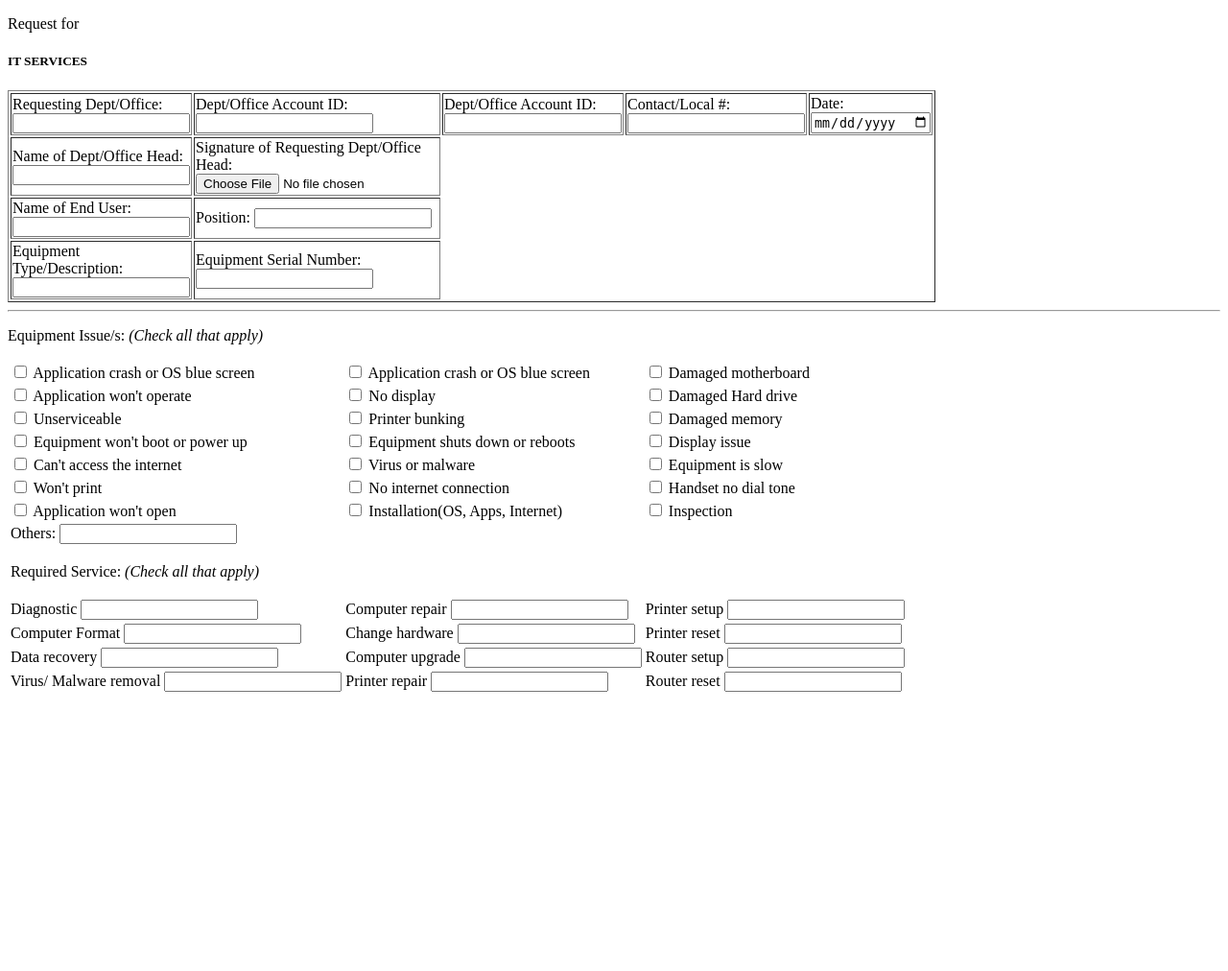
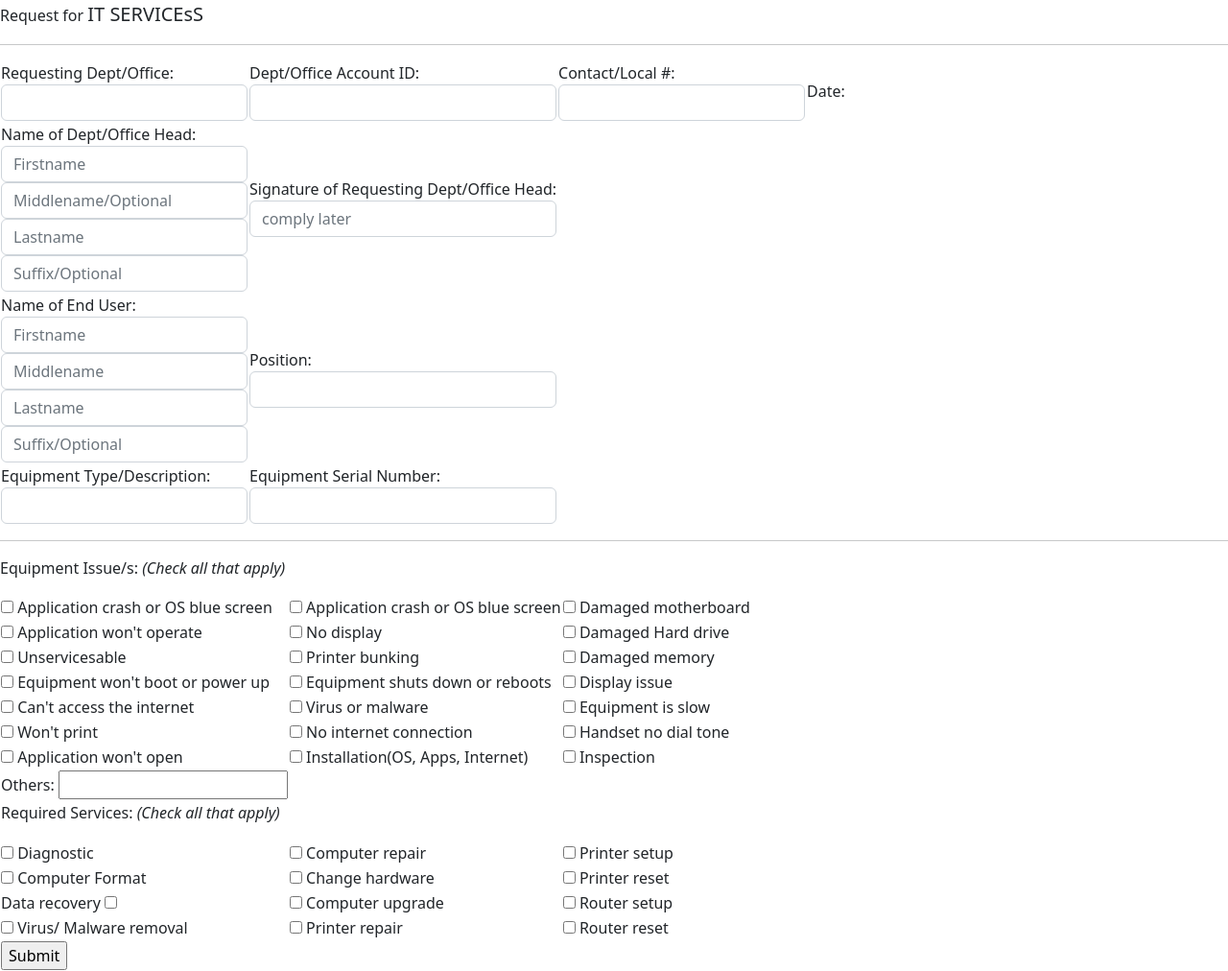
Before and after one commit to livenation12/jobreqform, a PHP site: page /form.php in a window 1280 px wide. Shown: the whole page at 96% size. Before the commit the page ends 721 px from the top, so only its background shows below. Run offline with PHP 8.4, Linux system fonts and the light colour scheme; some libraries are stand-ins or nearby versions.

Commit message:
user data insert to db
concatinated fullname, updated request form

```diff
--- a/form.php
+++ b/form.php
@@ -1,39 +1,43 @@
-<?php?>
+<?php
+require_once('formclass.php');
+$class->userInsertData();
+
+?>
 
 
 
 <!DOCTYPE html>
 <html>
 <head>
+
+	<link href="https://cdn.jsdelivr.net/npm/bootstrap@5.2.3/dist/css/bootstrap.min.css" rel="stylesheet" integrity="sha384-rbsA2VBKQhggwzxH7pPCaAqO46MgnOM80zW1RWuH61DGLwZJEdK2Kadq2F9CUG65" crossorigin="anonymous">
 	<meta charset="utf-8">
 	<meta name="viewport" content="width=device-width, initial-scale=1">
-	<title>Service Request Form</title>
+	<title>Services Request Form</title>
 </head>
 <body>
-	<p>Request for <h5>IT SERVICES</h5></p>
-	<table border="1" width="300">
-		<div class= "row-form">
+<div>
+	<p>Request for <span style="font-size: 20px;">IT SERVICEsS</p>
+		<hr>
+	<table>
+		<div>
 		<tr>
 			<form action="" method="post">
 			<td>
 				<label>Requesting Dept/Office:</label>
-				<input type="text" name="deptname">
+				<input type="text" name="deptname" class="form-control">
 			</td>
 			<td>
 				<label>Dept/Office Account ID:</label>
-				<input type="text" name="deptid">
-			</td>
-			<td>
-				<label>Dept/Office Account ID:</label>
-				<input type="text" name="deptid">
+				<input type="text" name="deptid" class="form-control">
 			</td>
 			<td>
 				<label>Contact/Local #:</label>
-				<input type="text" name="contact">
+				<input type="text" name="contact" class="form-control">
 			</td>
 			<td>
 				<label>Date:</label>
-				<input type="date" name="date">
+				<input type="date" name="date_sub" hidden>
 			</td>
 
 		</tr>
@@ -42,11 +46,14 @@
 				<tr>
 					<td>
 						<label>Name of Dept/Office Head:</label>
-						<input type="text" name="deptheadname">
+						<input type="text" name="deptheadfname" class="form-control" placeholder="Firstname" required>
+						<input type="text" name="deptheadmidname" class="form-control" placeholder="Middlename/Optional">
+						<input type="text" name="deptheadlname" class="form-control" placeholder="Lastname" required>
+						<input type="text" name="deptheadsuffix" class="form-control" placeholder="Suffix/Optional">
 					</td>
 					<td>
 						<label>Signature of Requesting Dept/Office Head:</label>
-						<input type="file" name="signature">
+						<input type="text" name="dept_head_sign" placeholder="comply later" readonly class="form-control">
 					</td>
 				</tr>
 			</div>
@@ -54,125 +61,130 @@
 				<tr>
 					<td>
 						<label>Name of End User:</label>
-						<input type="text" name="eusername">
+						<input type="text" name="euserfname" class="form-control" placeholder="Firstname" required>
+						<input type="text" name="eusermidname" class="form-control" placeholder="Middlename" >
+						<input type="text" name="euserlname" class="form-control" placeholder="Lastname" required>
+						<input type="text" name="eusersuffix" class="form-control" placeholder="Suffix/Optional">
 					</td>
 					<td>
 						<label>Position:</label>
-						<input type="text" name="position">
+						<input type="text" name="position" class="form-control" required>
 					</td>
 				</tr>
 				<tr>
 					<td>
 						<label>Equipment Type/Description:</label>
-						<input type="text" name="equiptype">
+						<input type="text" name="equip_type" class="form-control" required>
 					</td>
 					<td>
 						<label>Equipment Serial Number:</label>
-						<input type="text" name="equiptype">
+						<input type="text" name="equip_number" class="form-control" required>
 					</td>
-				</tr>
+
 			</div>
 	</table>
+
 <hr>
+
 	<table>
 		<div class="container">
 
 			<tr>
 					<p>Equipment Issue/s: <i>(Check all that apply)</i></p>
 				<td>
-					<input type="checkbox" name="issues[]">
+					<input type="checkbox" name="issues[]" value="Application crash or OS blue screen">
 					<label>Application crash or OS blue screen</label>
 				</td>
 				<td>
-					<input type="checkbox" name="issues[]">
+					<input type="checkbox" name="issues[]" value="Application crash or OS blue screen">
 					<label>Application crash or OS blue screen</label>
 				</td>
 				<td>
-					<input type="checkbox" name="issues[]">
+					<input type="checkbox" name="issues[]" value="Damaged motherboard">
 					<label>Damaged motherboard</label>
 				</td>
 			</tr>
 			<tr>
 				<td>
-					<input type="checkbox" name="issues[]">
+					<input type="checkbox" name="issues[]" value="Application won't operate">
 					<label>Application won't operate</label>
 				</td>
 				<td>
-					<input type="checkbox" name="issues[]">
+					<input type="checkbox" name="issues[]" value="No display">
 					<label>No display</label>
 				</td>
 				<td>
-					<input type="checkbox" name="issues[]">
+					<input type="checkbox" name="issues[]" value="Damaged Hard drive">
 					<label>Damaged Hard drive</label>
 				</td>
 			</tr>
 			<tr>
 				<td>
-					<input type="checkbox" name="issues[]">
-					<label>Unserviceable</label>
+					<input type="checkbox" name="issues[]" value="Unservicesable">
+					<label>Unservicesable</label>
 				</td>
 				<td>
-					<input type="checkbox" name="issues[]">
+					<input type="checkbox" name="issues[]" value="Printer bunking">
 					<label>Printer bunking</label>
 				</td>
 				<td>
-					<input type="checkbox" name="issues[]">
+					<input type="checkbox" name="issues[]" value="Damaged memory">
 					<label>Damaged memory</label>
 				</td>
 			</tr>
 			<tr>
 				<td>
-					<input type="checkbox" name="issues[]">
+					<input type="checkbox" name="issues[]" value="Equipment won't boot or power up">
 					<label>Equipment won't boot or power up</label>
 				</td>
 				<td>
-					<input type="checkbox" name="issues[]">
+					<input type="checkbox" name="issues[]" value="Equipment shuts down or reboots">
 					<label>Equipment shuts down or reboots</label>
 				</td>
 				<td>
-					<input type="checkbox" name="issues[]">
+					<input type="checkbox" name="issues[]" value="Display issue">
 					<label>Display issue</label>
 				</td>
 			</tr>
 			<tr>
 				<td>
-					<input type="checkbox" name="issues[]">
+					<input type="checkbox" name="issues[]" value="Can't access the internet">
 					<label>Can't access the internet</label>
 				</td>
 				<td>
-					<input type="checkbox" name="issues[]">
+					<input type="checkbox" name="issues[]" value="Virus or malware">
 					<label>Virus or malware</label>
 				</td>
 				<td>
-					<input type="checkbox" name="issues[]">
+					<input type="checkbox" name="issues[]" value="Equipment is slow">
 					<label>Equipment is slow</label>
 				</td>
 			</tr>
 			<tr>
 					<td>
-					<input type="checkbox" name="issues[]">
+					<input type="checkbox" name="issues[]" value="Won't print">
 					<label>Won't print</label>
 				</td>
 				<td>
-					<input type="checkbox" name="issues[]">
+					<input type="checkbox" name="issues[]" value="No internet connection">
 					<label>No internet connection</label>
 				</td>
 				<td>
-					<input type="checkbox" name="issues[]">
+					<input type="checkbox" name="issues[]" value="Handset no dial tone">
 					<label>Handset no dial tone</label>
 				</td>
 			</tr>
 			<tr>
 				<td>
-					<input type="checkbox" name="issues[]">
+					<input type="checkbox" name="issues[]" value="Application won't open">
 					<label>Application won't open</label>
 				</td>
 				<td>
-					<input type="checkbox" name="issues[]">
+					<input type="checkbox" name="issues[]" value="Installation">
 					<label>Installation(OS, Apps, Internet)</label>
 				</td>
 				<td>
-					<input type="checkbox" name="issues[]">
+					<input type="checkbox" name="issues[]" value="Inspection">
 					<label>Inspection</label>
 				</td>
 			</tr>
@@ -185,68 +197,90 @@
 				</tr>
 			<tr>
 				<td>
-				<p>Required Service: <i>(Check all that apply)</i></p>
+				<p>Required Services: <i>(Check all that apply)</i></p>
 				</td>
 			</tr>
 			<tr>
 				<td>
+					<input type="checkbox" name="services[]" value="Diagnostic">
 					<label>Diagnostic</label>
-					<input type="text" name="service[]">
 				</td>
 				<td>
+					<input type="checkbox" name="services[]" value="Computer repair">
 					<label>Computer repair</label>
-					<input type="text" name="service[]">
+
 				</td>
 				<td>
+					<input type="checkbox" name="services[]" value="Printer setup">
 					<label>Printer setup</label>
-					<input type="text" name="service[]">
+
 				</td>
 			</tr>
 			<tr>
 				<td>
+					<input type="checkbox" name="services[]" value="Computer Format">
 					<label>Computer Format</label>
-					<input type="text" name="service[]">
+
 				</td>
 				<td>
+					<input type="checkbox" name="services[]" value="Change hardware">
 					<label>Change hardware</label>
-					<input type="text" name="service[]">
+
 				</td>
 				<td>
+					<input type="checkbox" name="services[]" value="Printer reset">
 					<label>Printer reset</label>
-					<input type="text" name="service[]">
+
 				</td>
 			</tr>
 			<tr>
 			<td>
 					<label>Data recovery</label>
-					<input type="text" name="service[]">
+					<input type="checkbox" name="services[]" value="Data recovery">
 				</td>
 				<td>
+					<input type="checkbox" name="services[]" value="Computer upgrade">
 					<label>Computer upgrade</label>
-					<input type="text" name="service[]">
+
 				</td>
 				<td>
+					<input type="checkbox" name="services[]" value="Router setup">
 					<label>Router setup</label>
-					<input type="text" name="service[]">
+
 				</td>
 			</tr>
 			<tr>
 				<td>
+					<input type="checkbox" name="services[]" value="Virus/ Malware removal">
 					<label>Virus/ Malware removal</label>
-					<input type="text" name="service[]">
+
 				</td>
 				<td>
+					<input type="checkbox" name="services[]" value="Printer repair">
 					<label>Printer repair</label>
-					<input type="text" name="service[]">
+
 				</td>
 				<td>
+					<input type="checkbox" name="services[]" value="Router reset">
 					<label>Router reset</label>
-					<input type="text" name="service[]">
+
 				</td>
 			</tr>
-			</form>
+			<tr></tr>
+			<tr></tr>
+			<tr>
+
+					<td>
+						<input type="submit" name="submit">
+		</form>
+					</td>
+			</tr>
+
+
+
 		</div>
 	</table>
+</div>
 
 </body>
 </html>
--- a/formclass.php
+++ b/formclass.php
@@ -1,10 +1,11 @@
 <?php
-class MyForm {
+
+
+class RequestForm {
 	private $server = "mysql:host=localhost;dbname=requestform";
 	private $root = "root";
 	private $password = "";
-	private $options = array(PDO::ATTR_ERRMODE => PDO::ERRMODE_EXCEPTION,
-	 PDO::ATTR_DEFAULT_FETCH_MODE => PDO::FETCH_ASSOC);
+	private $options = array(PDO::ATTR_ERRMODE => PDO::ERRMODE_EXCEPTION, PDO::ATTR_DEFAULT_FETCH_MODE => PDO::FETCH_ASSOC);
 	protected $con;
 
 //make a public function for openConnection with try and catch/this loop/function
@@ -21,7 +22,7 @@ class MyForm {
 		public function closeConnection(){
 			$this->con = null;
 		}
-		public function userLogin(){
+		public function adminLogin(){
 
 			if (isset($_POST['submit'])) {
 			$account_id = $_POST['account_id'];
@@ -35,49 +36,75 @@ class MyForm {
 			$adminNum = $stmt->rowCount();
 			if($adminNum > 0){
 				?>
-				<script>
-					alert("<?php echo "Welcome". $admin['account_id'];?>");
-					window.location.href = "form.php";
-				</script>
-				<?php
+		 	<script>
+	 			<?php
 			}else{
 				echo "Incorrect account_id nor password";
 			}
 		}
 	}
-		// public function set_admindata($array){
-		// 	if(isset($_SESSION)){
-		// 		session_start();
+		public function set_admindata($array){
+			if(isset($_SESSION)){
+				session_start();
 
-		// 		$_SESSION['admindata'] = array();
-	// 	}
-	// }
-
-
-		public function userData(){
+				$_SESSION['admindata'] = array();
+			}
+		}
+		public function userInsertData(){
 			if (isset($_POST['submit'])) {
 				$req_dept = $_POST['deptname'];
 				$dept_acc_id = $_POST['deptid'];
 				$contact = $_POST['contact'];
-				$date_sub = $_POST['date_sub'];
-				$dept_head_name = $_POST['deptheadname'];
-				$dept_head_sign = $_POST['dept_head_sign'];
-				$euser_name = $_POST['eusername'];
+				// $date_sub = $_POST['date_sub'];
+
+
+				$dept_head_fname = $_POST['deptheadfname'];
+				$dept_head_midname = $_POST['deptheadmidname'];
+				$dept_head_suffix = $_POST['deptheadsuffix'];
+				$dept_head_lname = $_POST['deptheadlname'];
+				$dept_head_fullname = $dept_head_fname. $dept_head_midname. $dept_head_lname. $dept_head_suffix;
+
+				$euser_fname = $_POST['euserfname'];
+				$euser_midname = $_POST['eusermidname'];
+				$euser_lname = $_POST['euserlname'];
+				$euser_suffix = $_POST['eusersuffix'];
+				$euser_fullname = $euser_fname. " ". $euser_midname. " ". $euser_lname. " ". $euser_suffix;
+
+
 				$position = $_POST['position'];
 				$equip_type = $_POST['equip_type'];
-				$equip_num = $_POST['equip_num'];
-
+				$equip_num = $_POST['equip_number'];
+				$equip_issues= implode(',', $_POST['issues']);
+				$required_services = implode(',', $_POST['services']);
 				$conn = $this->openConnection();
-				$stmt = $conn->prepare("INSERT INTO users(req_dept, dept_acc_id, contact, date_sub, dept_head_name, dept_head_sign, euser_name, position, equip_type, equip_num)
-				VALUES(?,?,?,?,?,?,?,?,?,?)");
-				$stmt->execute([$req_dept, $dept_acc_id, $contact, $date_sub, $dept_head_name, $dept_head_sign, $euser_name, $position, $equip_type, $equip_num ]);
+				$stmt = $conn->prepare("INSERT INTO users(req_dept, dept_acc_id, contact, dept_head_fullname, euser_fullname, position, equip_type, equip_num, equip_issues, required_services)
+					VALUES(?,?,?,?,?,?,?,?,?,?)");
+				$stmt->execute([$req_dept, $dept_acc_id, $contact, $dept_head_fullname, $euser_fullname,
+					 $position, $equip_type, $equip_num, $equip_issues, $required_services]);
 				if($stmt == TRUE){
-					echo "successfully submitted!";
-
-			}else{
-				echo "something is wrong";
+				echo "added";
 			}
 		}
 	}
-}
-?>
+	// }
+	// 	public function set_userdata($array){
+	// 		if (!isset($_SESSION)) {
+	// 			session_start();
+	// 		}
+
+	// 			$_SESSION['userdata'] = array(
+	// 			"fullname" => $array['firstname']. $array['lastname']. "",
+	// 		 	"access" => $array['access']);
+	// 			return $_SESSION['userdata'];
+	// 	}
+
+	// 	public function get_userdata(){
+
+	// 		if (!isset($_SESSION)) {
+	// 			session_start();
+	// 	}
+	// 	return $_SESSION['userdata'];
+	// }
+	}
+
+$class = new RequestForm();
```
